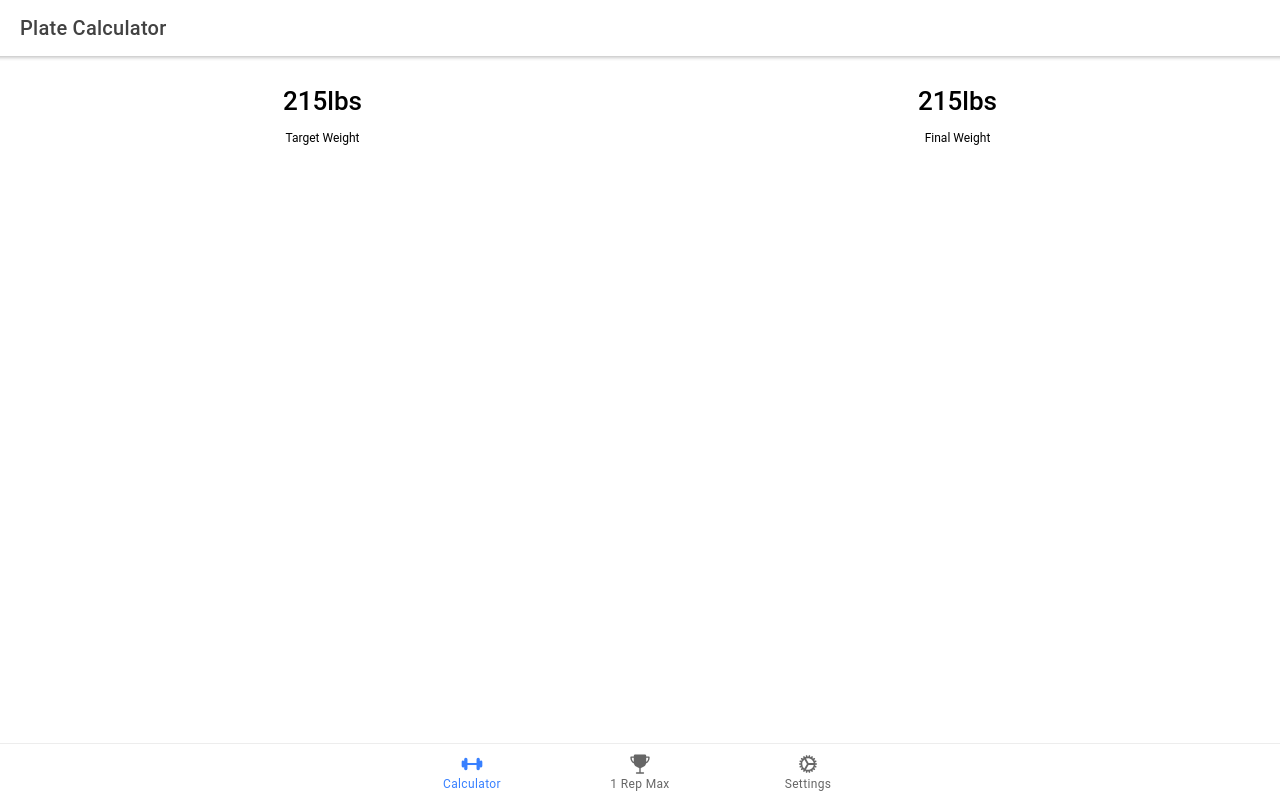
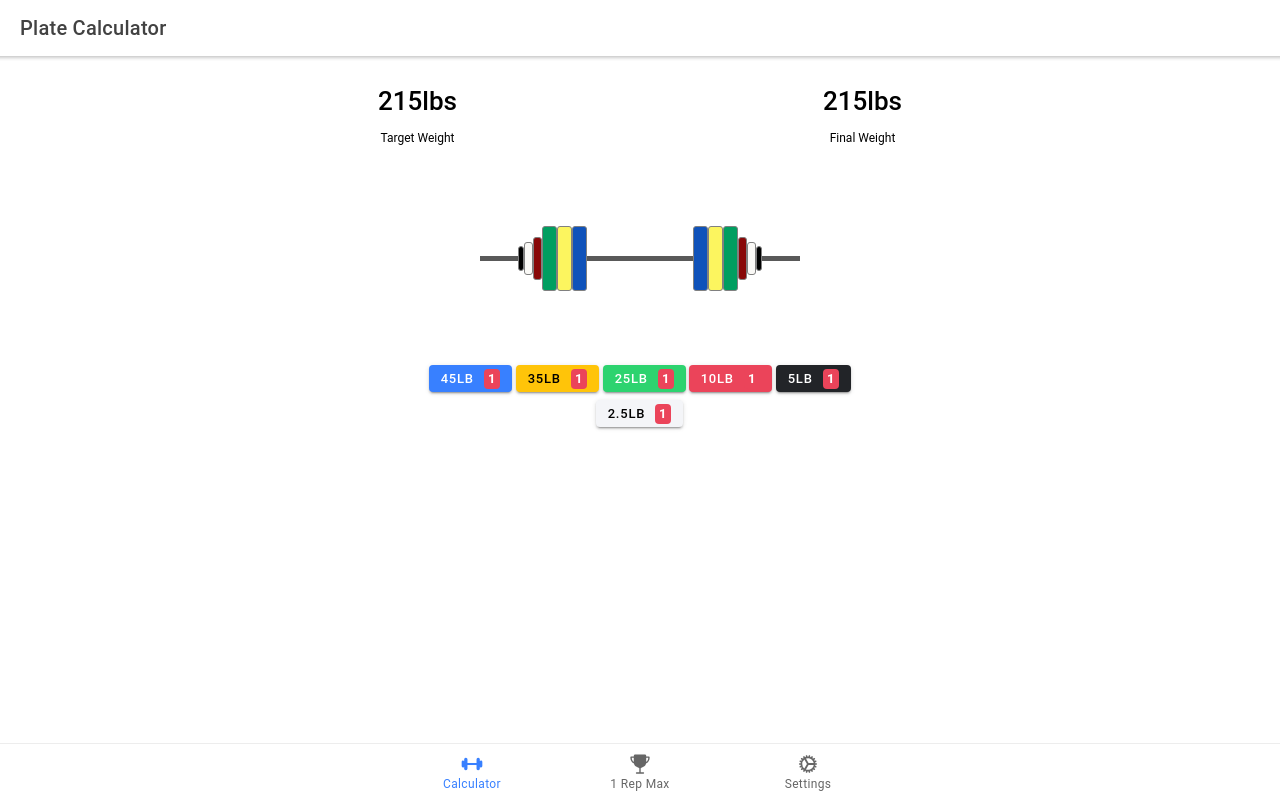
Before and after one commit to AlexMNet/plate-weight-pwa, a React (Create React App) app: page /tab1 in a window 1280 px wide. Built offline with nearby package versions, Linux system fonts and the light colour scheme.

Commit message:
add bar and badge components

```diff
--- a/package.json
+++ b/package.json
@@ -19,12 +19,14 @@
     "@types/react-dom": "^16.9.10",
     "@types/react-router": "^5.1.11",
     "@types/react-router-dom": "^5.1.7",
+    "@types/styled-components": "^5.1.26",
     "ionicons": "^5.4.0",
     "react": "^17.0.1",
     "react-dom": "^17.0.1",
     "react-router": "^5.2.0",
     "react-router-dom": "^5.2.0",
     "react-scripts": "^5.0.0",
+    "styled-components": "^5.3.5",
     "typescript": "^4.1.3",
     "web-vitals": "^0.2.4",
     "workbox-background-sync": "^5.1.4",
--- a/src/components/Bar.tsx
+++ b/src/components/Bar.tsx
@@ -1,4 +1,67 @@
+import styled from 'styled-components';
+import Plate from './Plate';
+
 const Bar: React.FC = () => {
-  return <div>Bar</div>;
+  return (
+    <Wrapper>
+      <Barbell>
+        <BarLeft>
+          <Plate color='#0F52BA' width='15px' height='65px' />
+          <Plate color='#FCF55F' width='15px' height='65px' />
+          <Plate color='#009E60' width='15px' height='65px' />
+          <Plate color='#880808' width='9px' height='43px' />
+          <Plate color='#FAF9F6' width='9px' height='33px' />
+          <Plate color='#000000' width='6px' height='25px' />
+        </BarLeft>
+        <BarRight>
+          <Plate color='#0F52BA' width='15px' height='65px' />
+          <Plate color='#FCF55F' width='15px' height='65px' />
+          <Plate color='#009E60' width='15px' height='65px' />
+          <Plate color='#880808' width='9px' height='43px' />
+          <Plate color='#FAF9F6' width='9px' height='33px' />
+          <Plate color='#000000' width='6px' height='25px' />
+        </BarRight>
+      </Barbell>
+    </Wrapper>
+  );
 };
 export default Bar;
+
+const Wrapper = styled.div`
+  margin: 0 auto;
+  display: flex;
+  flex-direction: column;
+  align-items: center;
+  justify-content: center;
+  padding: 100px 0;
+`;
+
+const Barbell = styled.div`
+  width: 20rem;
+  height: 0.31rem;
+  background-color: #595959;
+  display: flex;
+  flex-direction: row;
+  align-items: center;
+  justify-content: space-between;
+`;
+
+const BarLeft = styled.div`
+  width: calc(20rem / 3);
+  height: 0.31rem;
+  background-color: #595959;
+  display: flex;
+  flex-direction: row-reverse;
+  align-items: center;
+  justify-content: flex-start;
+`;
+
+const BarRight = styled.div`
+  width: calc(20rem / 3);
+  height: 0.31rem;
+  background-color: #595959;
+  display: flex;
+  flex-direction: row;
+  align-items: center;
+  justify-content: flex-start;
+`;
--- /dev/null
+++ b/src/components/Plate.tsx
@@ -0,0 +1,32 @@
+// import styled from 'styled-components';
+
+interface PlateProps {
+  color: string;
+  width: string;
+  height: string;
+}
+
+const Plate: React.FC<PlateProps> = ({ color, width, height }) => {
+  return (
+    <div
+      style={{
+        backgroundColor: color,
+        width: width,
+        height: height,
+        border: '1px solid gray',
+        borderRadius: '3px',
+      }}
+    />
+  );
+};
+
+export default Plate;
+
+// const StyledPlate = styled.div`
+//   background-color: ${(props) => props.color};
+//   width: 15px;
+//   height: 65px;
+//   border-color: grey;
+//   border-width: 1px;
+//   border-radius: 3px;
+// `;
--- /dev/null
+++ b/src/components/PlateBadgeDisplay.css
@@ -0,0 +1,3 @@
+ion-button.custom-class::part(native) {
+  overflow: visible;
+}
--- /dev/null
+++ b/src/components/PlateBadgeDisplay.tsx
@@ -0,0 +1,63 @@
+import styled from 'styled-components';
+import { IonButton, IonBadge, IonLabel } from '@ionic/react';
+import './PlateBadgeDisplay.css';
+
+const PlateBadgeDisplay: React.FC = () => {
+  return (
+    <Wrapper>
+      <IonButton size='small' color='primary'>
+        <Label>45lb</Label>
+        <IonBadge color='danger' slot='end'>
+          1
+        </IonBadge>
+      </IonButton>
+      <IonButton size='small' color='warning'>
+        <Label>35lb</Label>
+        <IonBadge color='danger' slot='end'>
+          1
+        </IonBadge>
+      </IonButton>
+      <IonButton size='small' color='success'>
+        <Label>25lb</Label>
+        <IonBadge color='danger' slot='end'>
+          1
+        </IonBadge>
+      </IonButton>
+      <IonButton size='small' color='danger'>
+        <Label>10lb</Label>
+        <IonBadge color='danger' slot='end'>
+          1
+        </IonBadge>
+      </IonButton>
+      <IonButton size='small' color='dark'>
+        <Label>5lb</Label>
+        <IonBadge color='danger' slot='end'>
+          1
+        </IonBadge>
+      </IonButton>
+      <IonButton size='small' color='light'>
+        <Label>2.5lb</Label>
+        <IonBadge color='danger' slot='end'>
+          1
+        </IonBadge>
+      </IonButton>
+    </Wrapper>
+  );
+};
+
+export default PlateBadgeDisplay;
+
+const Wrapper = styled.div`
+  max-width: 500px;
+  margin: 0 auto;
+  display: flex;
+  justify-content: center;
+  align-items: center;
+  position: relative;
+  overflow: visible !important;
+  flex-wrap: wrap;
+`;
+
+const Label = styled(IonLabel)`
+  margin-inline-end: 10px;
+`;
--- a/src/components/WeightDisplay.tsx
+++ b/src/components/WeightDisplay.tsx
@@ -2,7 +2,6 @@ import { IonGrid, IonRow, IonCol, IonContent, IonText } from '@ionic/react';
 
 const WeightDisplay: React.FC = () => {
   return (
-    <IonContent>
     <IonGrid>
       <IonRow>
         <IonCol className='ion-text-center'>
@@ -23,7 +22,6 @@ const WeightDisplay: React.FC = () => {
         </IonCol>
       </IonRow>
     </IonGrid>
-    </IonContent>
   );
 };
 export default WeightDisplay;
--- a/src/pages/Tab1.css
+++ b/src/pages/Tab1.css
@@ -0,0 +1,4 @@
+.container {
+  max-width: 900px;
+  margin: 0 auto;
+}
--- a/src/pages/Tab1.tsx
+++ b/src/pages/Tab1.tsx
@@ -5,9 +5,10 @@ import {
   IonTitle,
   IonToolbar,
 } from '@ionic/react';
-import ExploreContainer from '../components/ExploreContainer';
 import './Tab1.css';
 import WeightDisplay from '../components/WeightDisplay';
+import Bar from '../components/Bar';
+import PlateBadgeDisplay from '../components/PlateBadgeDisplay';
 
 const Tab1: React.FC = () => {
   return (
@@ -18,7 +19,11 @@ const Tab1: React.FC = () => {
         </IonToolbar>
       </IonHeader>
       <IonContent fullscreen>
-        <WeightDisplay />
+        <div className='container'>
+          <WeightDisplay />
+          <Bar />
+          <PlateBadgeDisplay />
+        </div>
       </IonContent>
     </IonPage>
   );
```
Also changed, not shown: src/theme/variables.css (+22 -23 lines), src/components/WeightDisplay.css (added), 1 other file (tests, documents, lock files or other folders). Lines whose indentation alone changed are shown as unchanged.
